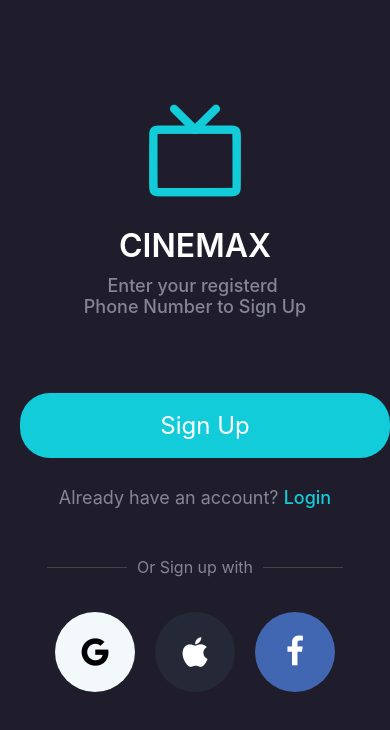
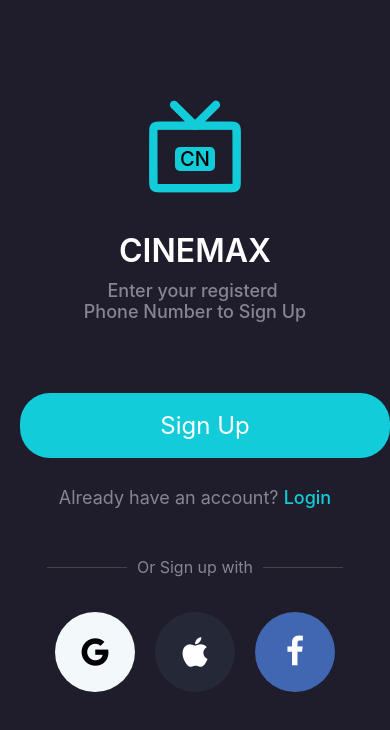
Before and after one commit to Rythe25/MovieAPP, a React Native app: screen / in a window 390 px wide. Shown: the top 730 px of the page. Built offline with nearby package versions, Linux system fonts and the light colour scheme.

Commit message:
Complete Root logo

```diff
--- a/src/screen/Auth/RootScreen.tsx
+++ b/src/screen/Auth/RootScreen.tsx
@@ -14,7 +14,11 @@
                 <View style={styles.headerContainer}>
                 {/* logo and title */}
                     <View style={styles.logoAndTitleContainer}>
-                        <Feather name="tv" size={100} color="#12cdd9" />
+                        <View style={styles.logoContainer}>
+                            <Feather name="tv" size={100} color="#12cdd9" />
+                            <Text style={styles.logoText}> CN </Text>
+                        </View>
+
                         <Text style={globalStyles.title}>CINEMAX</Text>
                     </View>
 
@@ -73,9 +77,22 @@
         alignItems: 'center',
         justifyContent: 'center',
     },
+    logoContainer: {
+        // borderWidth: 1,
+        // borderColor: 'white',
+        alignItems: 'center'
+    },
+    logoText: {
+        backgroundColor: '#12cdd9',
+        fontSize: 20,
+        textAlign: 'center',
+        borderRadius: 5,
+        fontWeight: '500',
+        top:-55
+    },
     logoAndTitleContainer: {
         alignItems: 'center',
-        gap: 20,
+        gap: 5,
         marginBottom: 10
     },
     subTitileContainer: {
```
